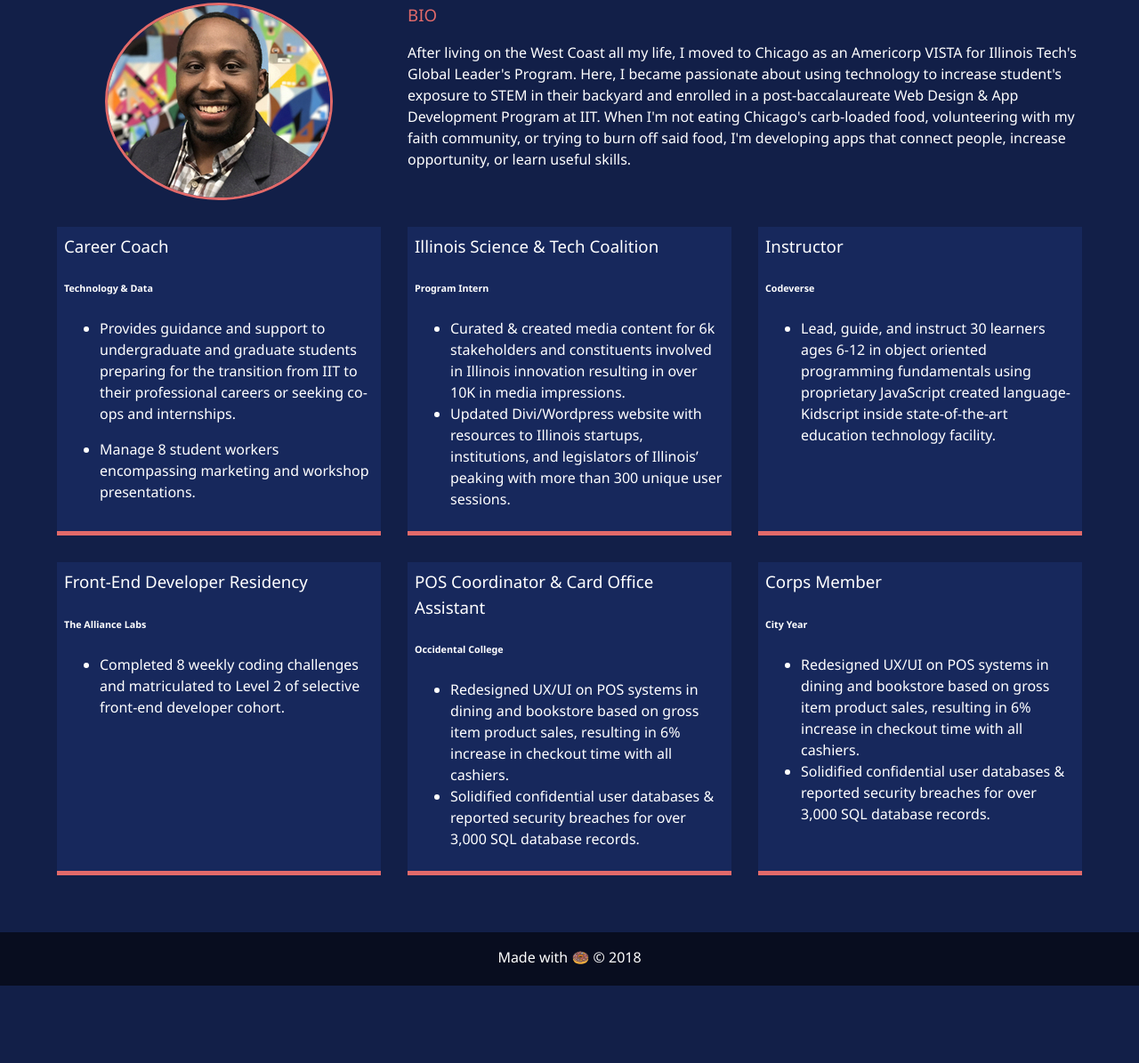
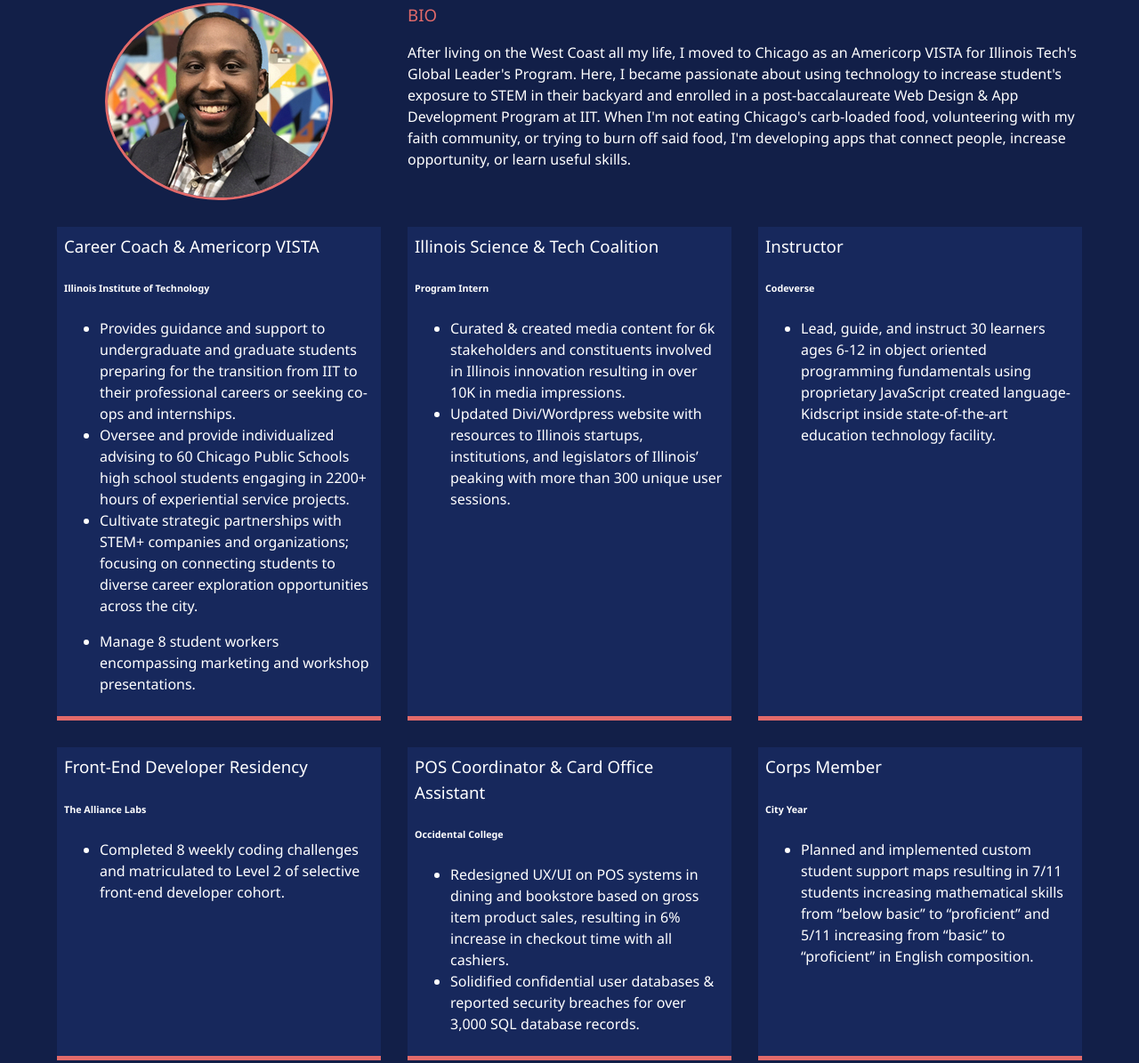
Before and after one commit to djetton6/djetton6.github.io, a website: page about.html in a window 1280 px wide. Shown: the part 279-1474 px from the top of the page at 89% size. Before the commit the page ends 1387 px from the top, so only its background shows below. Drawn offline with nearby package versions, Linux system fonts and the light colour scheme; some packages are replaced by stand-ins of ours.

Commit message:
updated City Year Experience & added VISTAship

```diff
--- a/about.html
+++ b/about.html
@@ -58,10 +58,14 @@
                 <p>After living on the West Coast all my life, I moved to Chicago as an Americorp VISTA for Illinois Tech's Global Leader's Program. Here, I became passionate about using technology to increase student's exposure to STEM in their backyard and enrolled in a post-baccalaureate Web Design & App Development Program at IIT. When I'm not eating Chicago's carb-loaded food, volunteering with my faith community, or trying to burn off said food, I'm developing apps that connect people, increase opportunity, or learn useful skills.</p>
         </div>
         <div class="job job-1">
-            <h3>Career Coach</h3>
-            <h6>Technology & Data</h6>
+            <h3>Career Coach & Americorp VISTA</h3>
+            <h6>Illinois Institute of Technology</h6>
             <ul>
                 <li>Provides guidance and support to undergraduate and graduate students preparing for the transition from IIT to their professional careers or seeking co-ops and internships. </li>
+                <li>Oversee and provide individualized advising to 60 Chicago Public Schools high school students engaging in 2200+ hours of experiential service projects.</li>
+                 <li>Cultivate strategic partnerships with STEM+ companies and organizations; focusing on connecting students to diverse career exploration opportunities across the city.
+                    </li>
+
             </ul>
             <ul>
                 <li>Manage 8 student workers encompassing marketing and workshop presentations. </li>
@@ -101,8 +105,7 @@
             <h3>Corps Member</h3>
             <h6>City Year</h6>
             <ul>
-                <li>Redesigned UX/UI on POS systems in dining and bookstore based on gross item product sales, resulting in 6% increase in checkout time with all cashiers.</li>
-                <li>Solidified confidential user databases & reported security breaches for over 3,000 SQL database records.</li>
+                <li>Planned and implemented custom student support maps resulting in 7/11 students increasing mathematical skills from “below basic” to “proficient” and 5/11 increasing from “basic” to “proficient” in English composition.</li>
             </ul>
         </div>
     </div>
```
